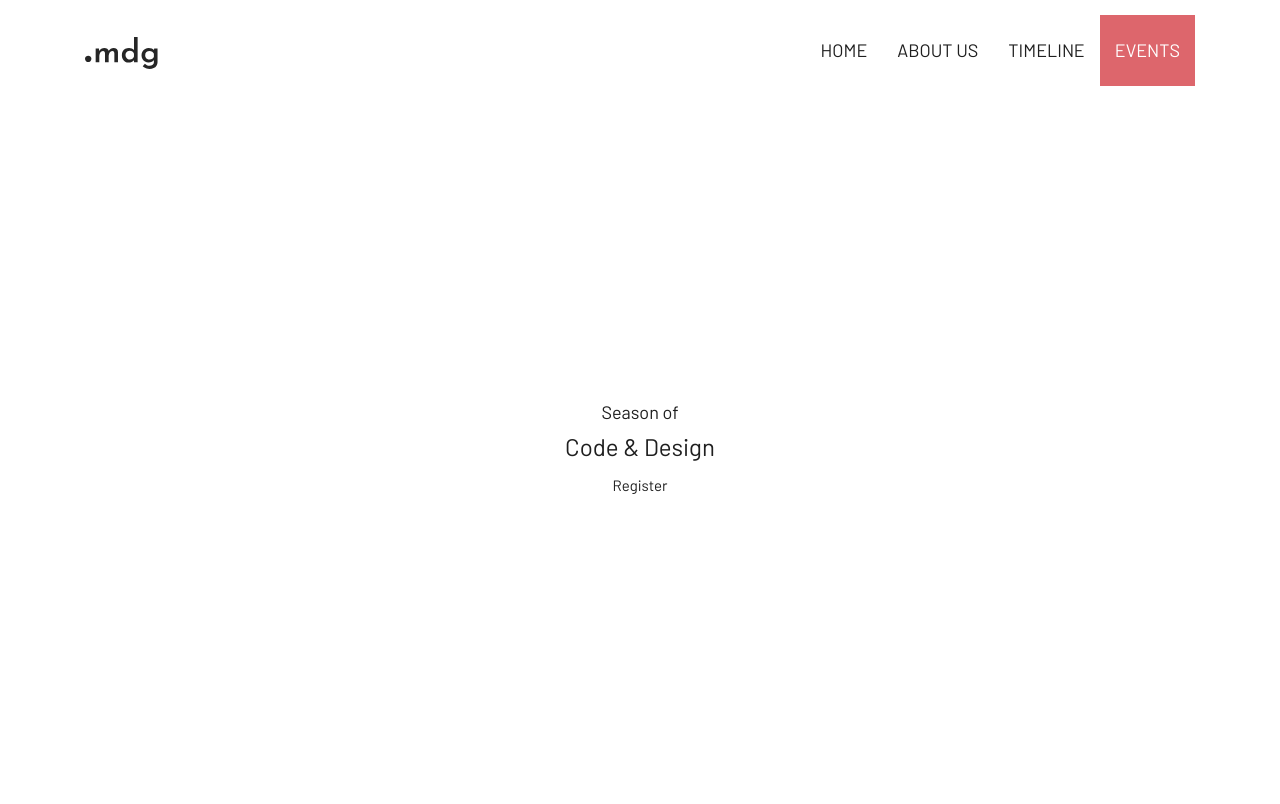
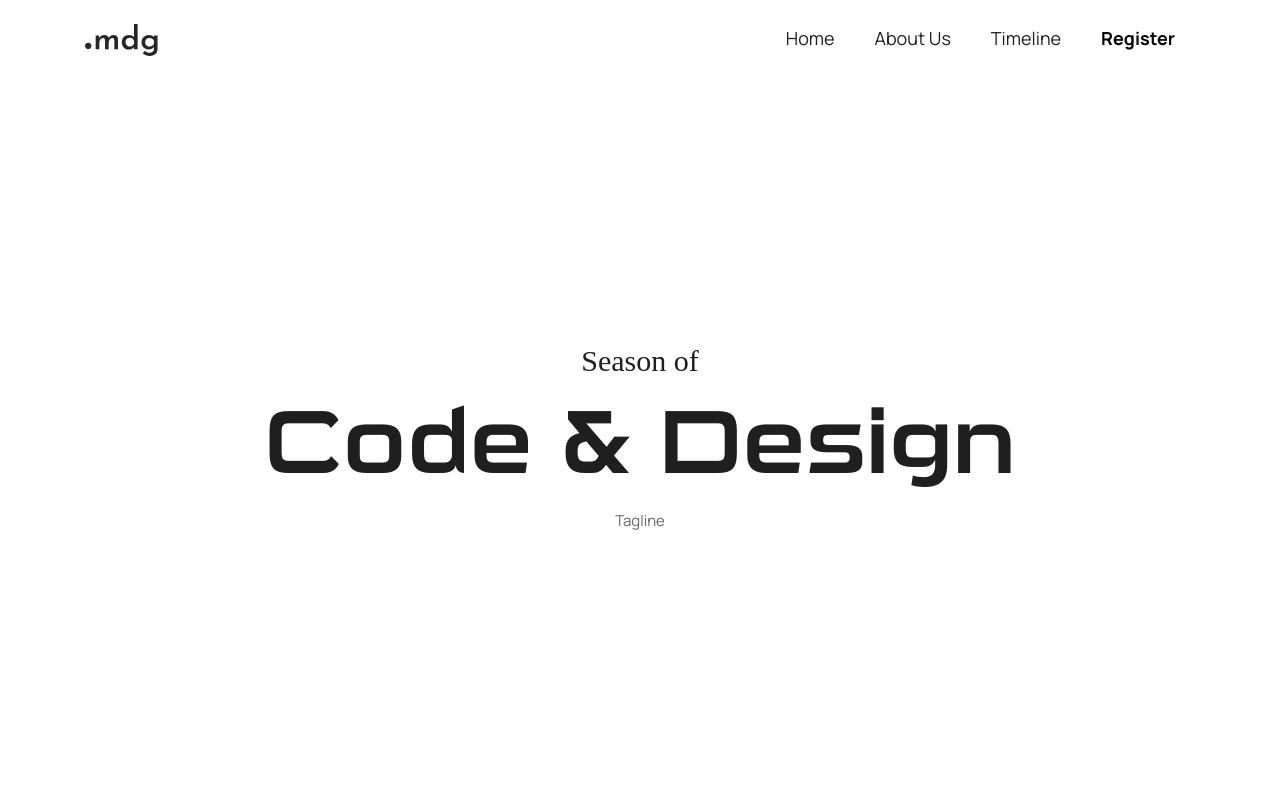
Before and after one commit to Ommanimesh2/SoC_website, a plain HTML site: page index.html in a window 1280 px wide. Shown: the top 804 px of the page. Drawn offline with Linux system fonts and the light colour scheme.

Commit message:
navlink change

```diff
--- a/css/style.css
+++ b/css/style.css
@@ -2,7 +2,7 @@
     IMPORT FONTS
 -------------------------------------------------------------------*/
 
-@import url('https://fonts.googleapis.com/css?family=Barlow:100,200,300,400,500,600,700');
+@import url('https://fonts.googleapis.com/css?family=Manrope:100,200,300,400,500,600,700');
 @import url('https://fonts.googleapis.com/css?family=Marck+Script');
 
 /*------------------------------------------------------------------
@@ -16,11 +16,16 @@
 /*------------------------------------------------------------------
     SKELETON
 -------------------------------------------------------------------*/
-
+@font-face {
+	font-family: sui;
+	src:
+		url('../fonts/sui_generis_rg.otf')
+		format('opentype');
+}
 body {
     color: #666666;
     font-size: 15px;
-    font-family: 'Barlow', sans-serif;
+    font-family: 'Manrope', sans-serif;
     line-height: 1.80857;
 }
 
@@ -53,7 +58,8 @@ h6 {
 }
 
 h1 {
-    font-size: 24px
+    font-size: 6em;
+	font-family: 'sui';
 }
 
 h2 {
@@ -61,7 +67,9 @@ h2 {
 }
 
 h3 {
-    font-size: 18px
+    font-size: 2em;
+	font-family:'Sofia Pro';
+
 }
 
 h4 {
@@ -283,14 +291,16 @@ button:focus{
 }
 
 .top-header .navbar .navbar-collapse ul li a{
-	padding: 19px 15px;
-	text-transform: uppercase;
+	padding: 7px 10px;
+	text-transform: none;
+	margin:0 10px;
 	font-size: 18px;
 }
 
 .top-header .navbar .navbar-collapse ul li a.active{
-	background: #dd666c;
-	color: #ffffff;
+
+	color: #000000;
+	font-weight: bold;
 }
 
 .top-header .navbar .navbar-collapse ul li a:hover{
--- a/index.html
+++ b/index.html
@@ -68,7 +68,7 @@
                 <li><a class="nav-link active" href="#home">Home</a></li>
                 <li><a class="nav-link" href="#about">About Us</a></li>
                 <li><a class="nav-link" href="#story">Timeline</a></li>
-                <li><a class="nav-link" href="#events">Events</a></li>
+                <li><a class="nav-link" href="#register">Register</a></li>
               </ul>
             </div>
           </div>
@@ -77,7 +77,7 @@
       <div class="home-container">
         <h3>Season of</h3>
         <h1>Code & Design</h1>
-        <a href="/">Register</a>
+        Tagline
       </div>
     </div>
     <!-- End header -->
@@ -308,37 +308,8 @@
     </div>
     <!-- End Story -->
 
-    <!-- Start Events -->
-    <div id="events" class="events-box">
-      <div class="container">
-        <div class="row">
-          <div class="col-lg-12">
-            <div class="title-box">
-              <h2>Events</h2>
-              <p>Lorem ipsum dolor sit amet, consectetur adipiscing elit.</p>
-            </div>
-          </div>
-        </div>
-        <div class="row">
-          <div class="col-lg-4 col-md-6 col-sm-12">
-            <div class="event-inner">
-              <div class="event-img">
-                <img class="img-fluid" src="images/event-img-03.jpg" alt="" />
-              </div>
-              <h2>4 June 2018 Wedding party</h2>
-              <p>
-                Lorem Ipsum is simply dummy text of the printing and typesetting
-                industry. Lorem Ipsum has been the industry's standard
-              </p>
-              <a href="#">See location ></a>
-            </div>
-          </div>
-        </div>
-      </div>
-    </div>
-    <!-- End Events -->
     <!-- Start Contact -->
-    <div id="contact" class="contact-box">
+    <div id="register" class="contact-box">
       <div class="container">
         <div class="row">
           <div class="col-lg-12">
```
Also changed, not shown: fonts/sui_generis_rg.otf (added).
